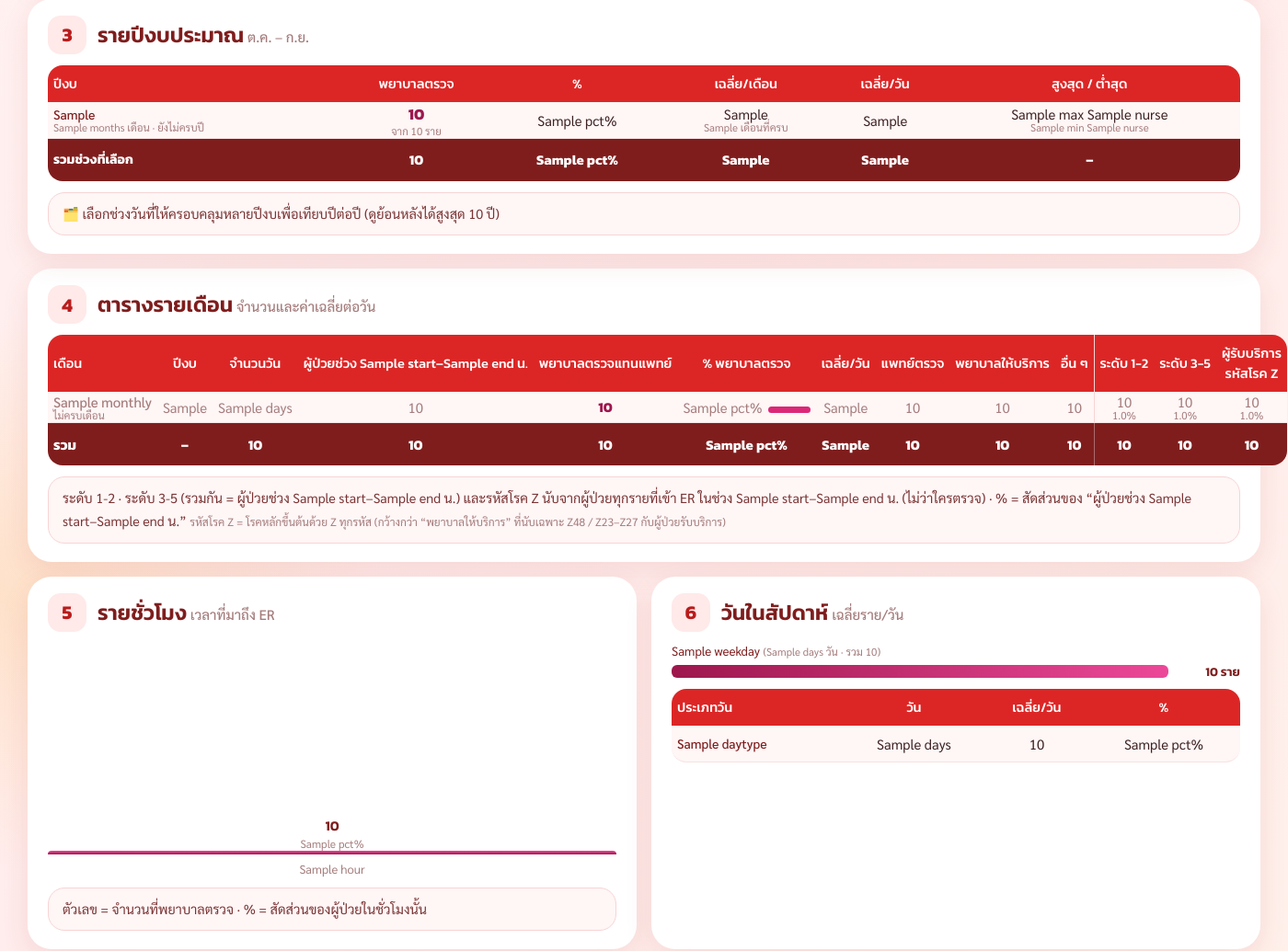
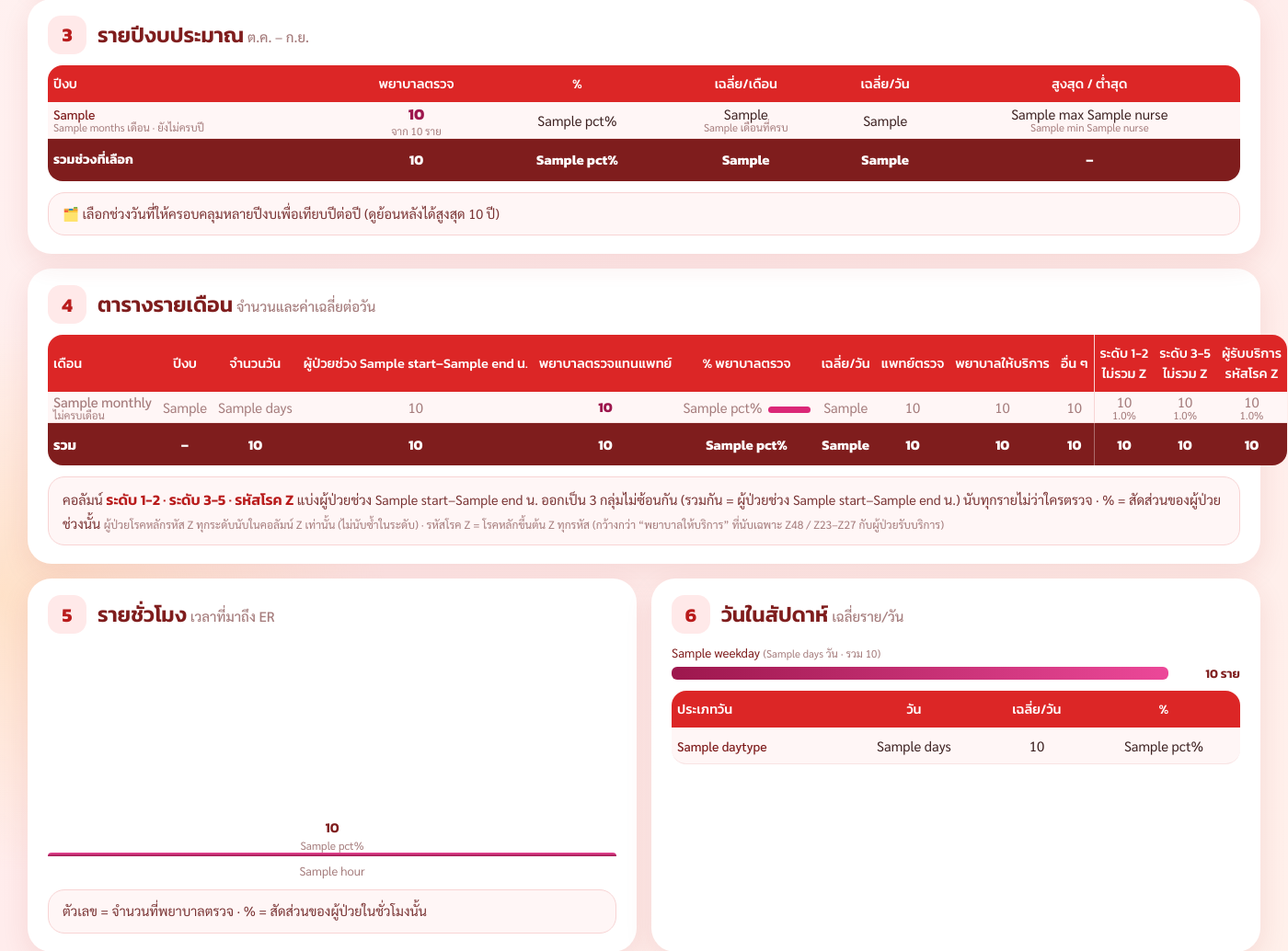
Before and after one commit to nopneo/er-dashboard-wnk, a Flask app: template templates/nurse.html in a window 1400 px wide. Shown: the part 1399-2433 px from the top of the page at 92% size. Run offline with Flask 3, Linux system fonts and the light colour scheme; the template is opened without the code that fills it: most values are stand-ins (such as "Sample title", 1, 10 or a date in 2020).

Commit message:
1.5.2: รายงานพยาบาล: ระดับ 1-2 / ระดับ 3-5 / รหัสโรค Z แยกกัน ไม่ซ้อนกัน
- ผู้ป่วยโรคหลักรหัส Z ทุกระดับนับในคอลัมน์ Z เท่านั้น · ระดับ 1-2 และ 3-5 ไม่รวมรหัส Z
  จึงรวม 3 คอลัมน์ = ผู้ป่วยช่วง 16-20 น. (ตารางรายเดือน แถวรวม KPI และ Excel)
- test ตรวจว่า 3 กลุ่มรวมกัน = total ทุกระดับของการรวมข้อมูล

Co-Authored-By: Claude Sonnet 5.5 <noreply@anthropic.com>

```diff
--- a/app.py
+++ b/app.py
@@ -61,7 +61,7 @@ class PrefixMiddleware:
 app = Flask(__name__)
 app.wsgi_app = PrefixMiddleware(app.wsgi_app)
 
-VERSION = "1.5.1"
+VERSION = "1.5.2"
 ICON_VERSION = "1"
 DEV_CONTACT = "นายเผด็จชัย สิงหล โรงพยาบาลวังน้ำเขียว"
 
--- a/nurse_report.py
+++ b/nurse_report.py
@@ -159,9 +159,12 @@ def _counts(rows):
     out = {k: c.get(k, 0) for k, _, _ in GROUPS}
     out["total"] = len(rows)
     out["pct"] = _pct(out["nurse"], out["total"])
-    out["l12"] = sum(r["lvl"] <= 2 for r in rows)
-    out["l35"] = sum(r["lvl"] >= 3 for r in rows)      # ไม่ใช้ชื่อ l345: kpi มี l345 ของเคสที่มีการตรวจ (ความหมายต่างกัน)
-    out["z"] = sum(r["pdx"].upper().startswith("Z") for r in rows)
+    # แบ่งผู้ป่วยทุกรายเป็น 3 กลุ่มไม่ซ้อนกัน (รวมกัน = total): รหัสโรค Z ทุกระดับ · ระดับ 1-2 และ 3-5 ที่ไม่ใช่รหัส Z
+    # (ไม่ใช้ชื่อ l345: kpi มี l345 ของเคสที่มีการตรวจ ความหมายต่างกัน)
+    isz = [r["pdx"].upper().startswith("Z") for r in rows]
+    out["z"] = sum(isz)
+    out["l12"] = sum(r["lvl"] <= 2 and not z for r, z in zip(rows, isz))
+    out["l35"] = sum(r["lvl"] >= 3 and not z for r, z in zip(rows, isz))
     return out
 
 
@@ -396,7 +399,7 @@ def to_xlsx(d, hospital=""):
     ws.column_dimensions["B"].width = 90
 
     grp_head = ["ผู้ป่วยในช่วงเวลา", "พยาบาลตรวจแทนแพทย์", "% พยาบาลตรวจ", "แพทย์ตรวจ",
-                "พยาบาลให้บริการ", "อื่น ๆ/ไม่ระบุ", "ระดับ 1-2 (ทุกผู้ตรวจ)", "ระดับ 3-5 (ทุกผู้ตรวจ)", "รหัสโรคหลัก Z (ทุกผู้ตรวจ)"]
+                "พยาบาลให้บริการ", "อื่น ๆ/ไม่ระบุ", "ระดับ 1-2 (ไม่รวมรหัส Z)", "ระดับ 3-5 (ไม่รวมรหัส Z)", "รหัสโรคหลัก Z (ทุกระดับ)"]
 
     def grp(x):
         return [x["total"], x["nurse"], x["pct"], x["doctor"], x["svc"], x["other"], x["l12"], x["l35"], x["z"]]
--- a/templates/nurse.html
+++ b/templates/nurse.html
@@ -225,9 +225,9 @@
       <table class="t mon">
         <tr><th>เดือน</th><th>ปีงบ</th><th>จำนวนวัน</th><th>ผู้ป่วยช่วง {{ win }}</th><th>พยาบาลตรวจแทนแพทย์</th>
           <th>% พยาบาลตรวจ</th><th>เฉลี่ย/วัน</th><th>แพทย์ตรวจ</th><th>พยาบาลให้บริการ</th><th>อื่น ๆ</th>
-          <th class="ex first" title="ผู้ป่วยระดับ 1-2 (Resuscitation / Emergency) ที่เข้า ER ในช่วงเวลานี้ — ทุกผู้ตรวจ">ระดับ 1-2</th>
-          <th class="ex" title="ผู้ป่วยระดับ 3-5 (Urgent / Semi-urgent / Non-urgent) ที่เข้า ER ในช่วงเวลานี้ — ทุกผู้ตรวจ">ระดับ 3-5</th>
-          <th class="ex" title="ผู้ป่วยที่โรคหลักเป็นรหัส Z (เช่น ทำแผล ตัดไหม วัคซีน ติดตามอาการ) — ทุกผู้ตรวจ">ผู้รับบริการ<br>รหัสโรค Z</th></tr>
+          <th class="ex first" title="ผู้ป่วยระดับ 1-2 (Resuscitation / Emergency) ที่ไม่ใช่รหัสโรค Z — ทุกผู้ตรวจ">ระดับ 1-2<br>ไม่รวม Z</th>
+          <th class="ex" title="ผู้ป่วยระดับ 3-5 (Urgent / Semi-urgent / Non-urgent) ที่ไม่ใช่รหัสโรค Z — ทุกผู้ตรวจ">ระดับ 3-5<br>ไม่รวม Z</th>
+          <th class="ex" title="ผู้ป่วยที่โรคหลักเป็นรหัส Z (เช่น ทำแผล ตัดไหม วัคซีน ติดตามอาการ) — ทุกระดับ ทุกผู้ตรวจ">ผู้รับบริการ<br>รหัสโรค Z</th></tr>
         {% for m in d.monthly %}
         <tr class="{{ '' if m.full else 'part' }}">
           <td class="l">{{ m.label }}{% if not m.full %}<span class="sub">ไม่ครบเดือน</span>{% endif %}</td>
@@ -247,8 +247,8 @@
           <td class="ex first">{{ '{:,}'.format(k.l12) }}</td><td class="ex">{{ '{:,}'.format(k.l35) }}</td><td class="ex">{{ '{:,}'.format(k.z) }}</td>
         </tr>
       </table>
-      <div class="note">ระดับ 1-2 · ระดับ 3-5 (รวมกัน = ผู้ป่วยช่วง {{ win }}) และรหัสโรค Z นับจากผู้ป่วยทุกรายที่เข้า ER ในช่วง {{ win }} (ไม่ว่าใครตรวจ) · % = สัดส่วนของ “ผู้ป่วยช่วง {{ win }}”
-        <span class="nt">รหัสโรค Z = โรคหลักขึ้นต้นด้วย Z ทุกรหัส (กว้างกว่า “พยาบาลให้บริการ” ที่นับเฉพาะ Z48 / Z23–Z27 กับผู้ป่วยรับบริการ)</span></div>
+      <div class="note">คอลัมน์ <b>ระดับ 1-2 · ระดับ 3-5 · รหัสโรค Z</b> แบ่งผู้ป่วยช่วง {{ win }} ออกเป็น 3 กลุ่มไม่ซ้อนกัน (รวมกัน = ผู้ป่วยช่วง {{ win }}) นับทุกรายไม่ว่าใครตรวจ · % = สัดส่วนของผู้ป่วยช่วงนั้น
+        <span class="nt">ผู้ป่วยโรคหลักรหัส Z ทุกระดับนับในคอลัมน์ Z เท่านั้น (ไม่นับซ้ำในระดับ) · รหัสโรค Z = โรคหลักขึ้นต้น Z ทุกรหัส (กว้างกว่า “พยาบาลให้บริการ” ที่นับเฉพาะ Z48 / Z23–Z27 กับผู้ป่วยรับบริการ)</span></div>
     </div>
   </section>
 
```
Also changed, not shown: INSTALL.md (+1 -1 lines), tests/test_split_columns.py (+11 -10 lines), CHANGELOG.md, README.md.
